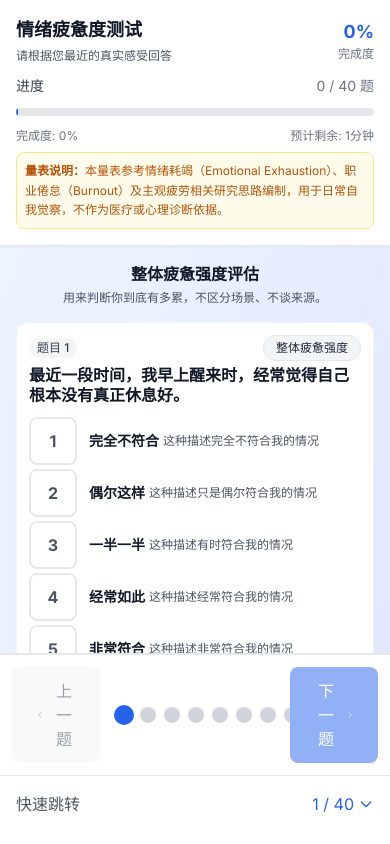
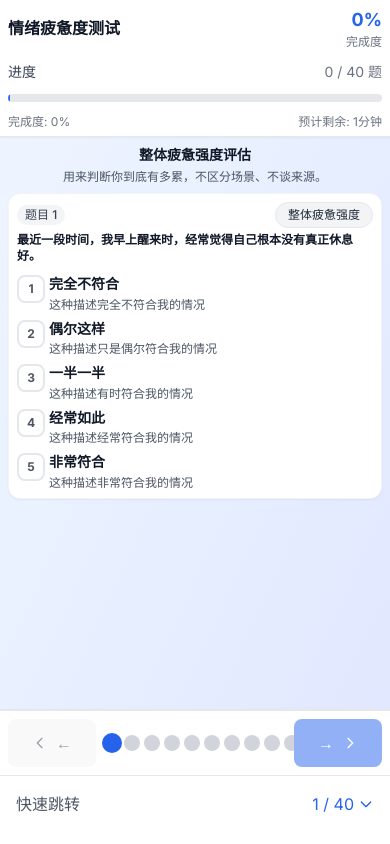
Before and after one commit to singorgor/emotionalTest, a Vue app: page / in a window 390 px wide. Both pictures are taken after a click on the button "开始测试". Built offline with nearby package versions, Linux system fonts and the light colour scheme.

Commit message:
1.9优化手机端展示

```diff
--- a/src/components/QuestionItem.vue
+++ b/src/components/QuestionItem.vue
@@ -1,5 +1,5 @@
 <template>
-  <div class="question-card">
+  <div class="question-card overflow-x-hidden">
     <!-- 题目编号和类型标签 -->
     <div class="flex items-center justify-between mb-1">
       <span class="inline-flex items-center px-2 py-0.5 rounded-full text-xs font-medium bg-gray-100 text-gray-700">
@@ -21,11 +21,11 @@
     </div>
 
     <!-- 评分选项 -->
-    <div class="space-y-1">
+    <div class="space-y-2 sm:space-y-1">
       <div
         v-for="option in scaleOptions"
         :key="option.value"
-        class="flex items-center gap-3"
+        class="flex items-start gap-2 sm:gap-3 sm:items-center"
       >
         <!-- 评分按钮 -->
         <button
@@ -50,8 +50,26 @@
           class="flex-1 cursor-pointer select-none"
           @click="selectScore(option.value)"
         >
-          <div class="flex items-center">
-            <span class="font-semibold text-gray-900 mr-1 text-sm">
+          <!-- 移动端：显示简化版本 -->
+          <div class="block xs:hidden sm:hidden">
+            <div class="font-semibold text-gray-900 text-sm leading-tight mb-1">
+              {{ option.label }}
+            </div>
+            <div class="text-gray-600 text-xs leading-tight line-clamp-1 max-h-4">
+              {{ option.description }}
+            </div>
+          </div>
+
+        <!-- 超小屏幕：极简版本 -->
+        <div class="hidden xs:block sm:hidden">
+          <div class="font-semibold text-gray-900 text-xs leading-tight">
+            {{ option.label }}
+          </div>
+        </div>
+
+          <!-- 桌面端：显示完整版本 -->
+          <div class="hidden sm:flex items-center">
+            <span class="font-semibold text-gray-900 mr-2 text-sm whitespace-nowrap">
               {{ option.label }}
             </span>
             <span class="text-gray-600 text-xs">
--- a/src/components/QuestionNavigation.vue
+++ b/src/components/QuestionNavigation.vue
@@ -1,5 +1,5 @@
 <template>
-  <div class="flex items-center justify-between p-3 bg-white border-t border-gray-200">
+  <div class="flex items-center justify-between p-2 sm:p-3 bg-white border-t border-gray-200">
     <!-- 左侧：上一题按钮 -->
     <div class="flex items-center gap-4">
       <button
@@ -11,7 +11,8 @@
         <svg class="w-4 h-4" fill="none" stroke="currentColor" viewBox="0 0 24 24">
           <path stroke-linecap="round" stroke-linejoin="round" stroke-width="2" d="M15 19l-7-7 7-7" />
         </svg>
-        上一题
+        <span class="hidden sm:inline">上一题</span>
+        <span class="sm:hidden">←</span>
       </button>
 
       <!-- 题目编号指示器 -->
@@ -23,7 +24,7 @@
     </div>
 
     <!-- 中间：题目导航点 -->
-    <div class="flex items-center gap-2 overflow-x-auto py-2 px-4 max-w-md">
+    <div class="flex items-center gap-1 sm:gap-2 overflow-x-auto py-2 px-2 sm:px-4 max-w-md">
       <button
         v-for="(q, index) in questions"
         :key="q.id"
@@ -54,7 +55,8 @@
         class="btn btn-primary flex items-center gap-2"
         :class="{ 'opacity-50 cursor-not-allowed': !canGoNext }"
       >
-        下一题
+        <span class="hidden sm:inline">下一题</span>
+        <span class="sm:hidden">→</span>
         <svg class="w-4 h-4" fill="none" stroke="currentColor" viewBox="0 0 24 24">
           <path stroke-linecap="round" stroke-linejoin="round" stroke-width="2" d="M9 5l7 7-7 7" />
         </svg>
@@ -67,7 +69,8 @@
         class="btn btn-primary flex items-center gap-2"
         :class="{ 'opacity-50 cursor-not-allowed': !canSubmit }"
       >
-        <span>提交测试</span>
+        <span class="hidden sm:inline">提交测试</span>
+        <span class="sm:hidden">✓</span>
         <svg class="w-4 h-4" fill="none" stroke="currentColor" viewBox="0 0 24 24">
           <path stroke-linecap="round" stroke-linejoin="round" stroke-width="2" d="M5 13l4 4L19 7" />
         </svg>
--- a/src/style.css
+++ b/src/style.css
@@ -343,6 +343,99 @@
     .result-card {
       @apply mb-4;
     }
+
+    /* 题目卡片移动端优化 */
+    .question-card {
+      @apply p-4;
+    }
+
+    /* 评分按钮移动端优化 */
+    .scale-btn {
+      @apply w-10 h-10 text-base;
+      min-width: 2.5rem;
+      min-height: 2.5rem;
+    }
+
+    /* 移动端选项文本优化 */
+    .question-option-label {
+      @apply text-sm leading-tight;
+    }
+
+    .question-option-desc {
+      @apply text-xs leading-tight;
+      line-height: 1.3;
+    }
+  }
+
+  /* 超小屏幕优化 */
+  @media (max-width: 480px) {
+    .question-card {
+      @apply p-2;
+    }
+
+    /* 评分按钮超小屏优化 */
+    .scale-btn {
+      @apply w-8 h-8 text-sm;
+      min-width: 2rem;
+      min-height: 2rem;
+    }
+
+    /* 题目标题字体大小调整 */
+    .question-card h3 {
+      @apply text-sm leading-tight;
+    }
+
+    /* 选项间距优化 */
+    .question-card .space-y-2 > * + * {
+      margin-top: 0.5rem;
+    }
+
+    /* 标签和描述优化 */
+    .question-option-label {
+      @apply text-xs;
+      margin-bottom: 0.25rem;
+    }
+
+    .question-option-desc {
+      @apply text-xs;
+      line-height: 1.2;
+      max-height: 1.2rem;
+    }
+  }
+
+  /* iPhone SE 专用优化 (475px以下) */
+  @media (max-width: 475px) {
+    .question-card {
+      @apply p-2;
+    }
+
+    .scale-btn {
+      @apply w-7 h-7 text-xs;
+      min-width: 1.75rem;
+      min-height: 1.75rem;
+    }
+
+    .question-card h3 {
+      @apply text-xs;
+      line-height: 1.3;
+    }
+
+    /* 减少选项间距 */
+    .question-card .space-y-2 > * + * {
+      margin-top: 0.25rem;
+    }
+
+    /* 更紧凑的选项显示 */
+    .question-option-label {
+      @apply text-xs;
+      margin-bottom: 0.125rem;
+      line-height: 1.2;
+    }
+
+    /* 调整gap */
+    .question-card .gap-2 {
+      gap: 0.25rem;
+    }
   }
 
   /* 确保网格容器内部布局一致 */
@@ -368,6 +461,28 @@
 
   .scrollbar-hide::-webkit-scrollbar {
     display: none;
+  }
+
+  /* Line clamp utility */
+  .line-clamp-1 {
+    overflow: hidden;
+    display: -webkit-box;
+    -webkit-box-orient: vertical;
+    -webkit-line-clamp: 1;
+  }
+
+  .line-clamp-2 {
+    overflow: hidden;
+    display: -webkit-box;
+    -webkit-box-orient: vertical;
+    -webkit-line-clamp: 2;
+  }
+
+  .line-clamp-3 {
+    overflow: hidden;
+    display: -webkit-box;
+    -webkit-box-orient: vertical;
+    -webkit-line-clamp: 3;
   }
 
   /* 打印样式 */
--- a/src/views/Questionnaire.vue
+++ b/src/views/Questionnaire.vue
@@ -2,11 +2,10 @@
   <div class="min-h-screen bg-gradient-to-br from-blue-50 to-indigo-100">
     <!-- 顶部进度条和标题 -->
     <div class="bg-white shadow-sm border-b border-gray-200">
-      <div class="max-w-2xl mx-auto px-4 py-4">
+      <div class="max-w-2xl mx-auto px-2 sm:px-3 py-1.5 sm:py-2">
         <div class="flex items-center justify-between">
           <div>
-            <h1 class="text-lg font-bold text-gray-900">情绪疲惫度测试</h1>
-            <p class="text-xs text-gray-600 mt-1">请根据您最近的真实感受回答</p>
+            <h1 class="text-base sm:text-lg font-bold text-gray-900">情绪疲惫度测试</h1>
           </div>
           <div class="text-right">
             <div class="text-lg font-bold text-primary-600">{{ fatigueTestStore.progress }}%</div>
@@ -23,23 +22,17 @@
           />
         </div>
 
-        <!-- 量表说明 -->
-        <div class="mt-2 p-2 bg-amber-50 border border-amber-200 rounded-lg">
-          <p class="text-amber-700 text-xs leading-relaxed">
-            <strong>量表说明：</strong>本量表参考情绪耗竭（Emotional Exhaustion）、职业倦怠（Burnout）及主观疲劳相关研究思路编制，用于日常自我觉察，不作为医疗或心理诊断依据。
-          </p>
-        </div>
-      </div>
+        </div>
     </div>
 
     <!-- 题目内容区域 -->
-    <div class="max-w-2xl mx-auto px-4 py-4">
+    <div class="max-w-2xl mx-auto px-2 sm:px-3 py-2 sm:py-3">
       <!-- 模块标题 -->
       <div
         v-if="currentModuleInfo"
-        class="text-center mb-4 animate-fade-in"
+        class="text-center mb-2 sm:mb-4 animate-fade-in"
       >
-        <h2 class="text-base font-semibold text-gray-900 mb-1">
+        <h2 class="text-sm sm:text-base font-semibold text-gray-900 mb-1">
           {{ currentModuleInfo.title }}
         </h2>
         <p class="text-gray-600 text-xs">{{ currentModuleInfo.description }}</p>
@@ -82,7 +75,7 @@
     </div>
 
     <!-- 为底部导航留出空间 -->
-    <div class="h-20"></div>
+    <div class="h-14 sm:h-16 md:h-20"></div>
 
     <!-- 提交确认对话框 -->
     <div
--- a/tailwind.config.js
+++ b/tailwind.config.js
@@ -6,6 +6,9 @@ export default {
   ],
   theme: {
     extend: {
+      screens: {
+        'xs': '475px',
+      },
       colors: {
         primary: {
           50: '#eff6ff',
```
